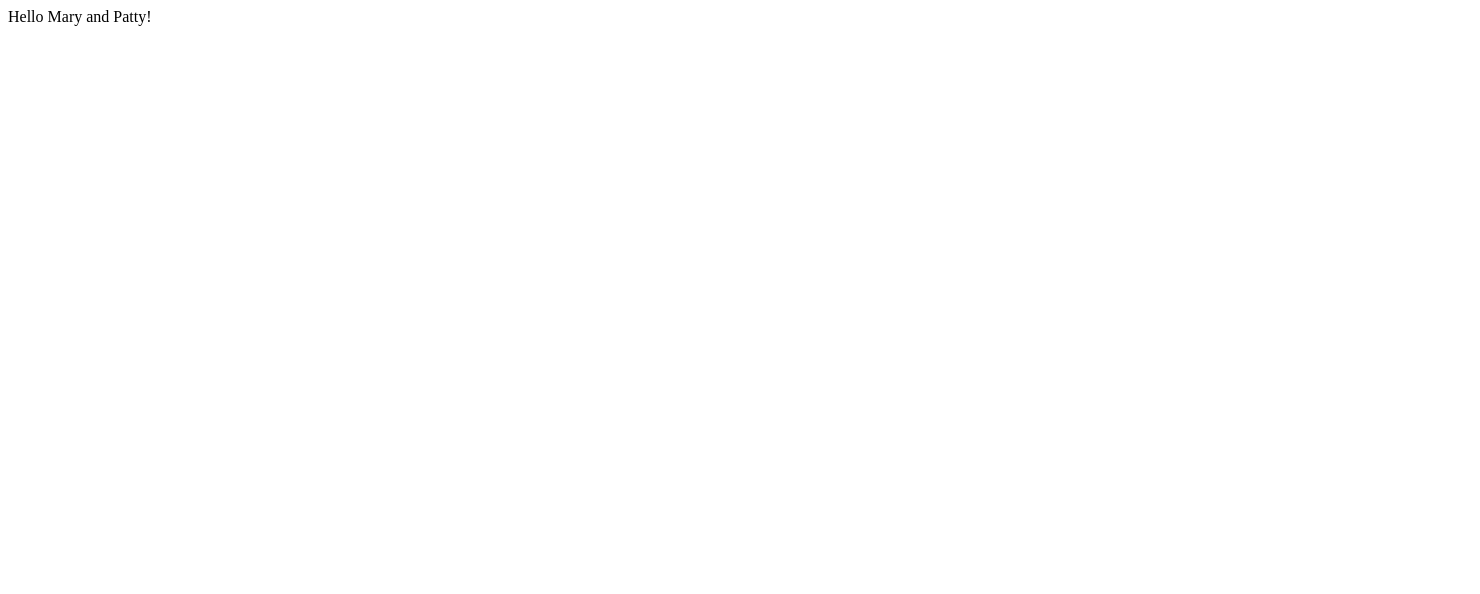
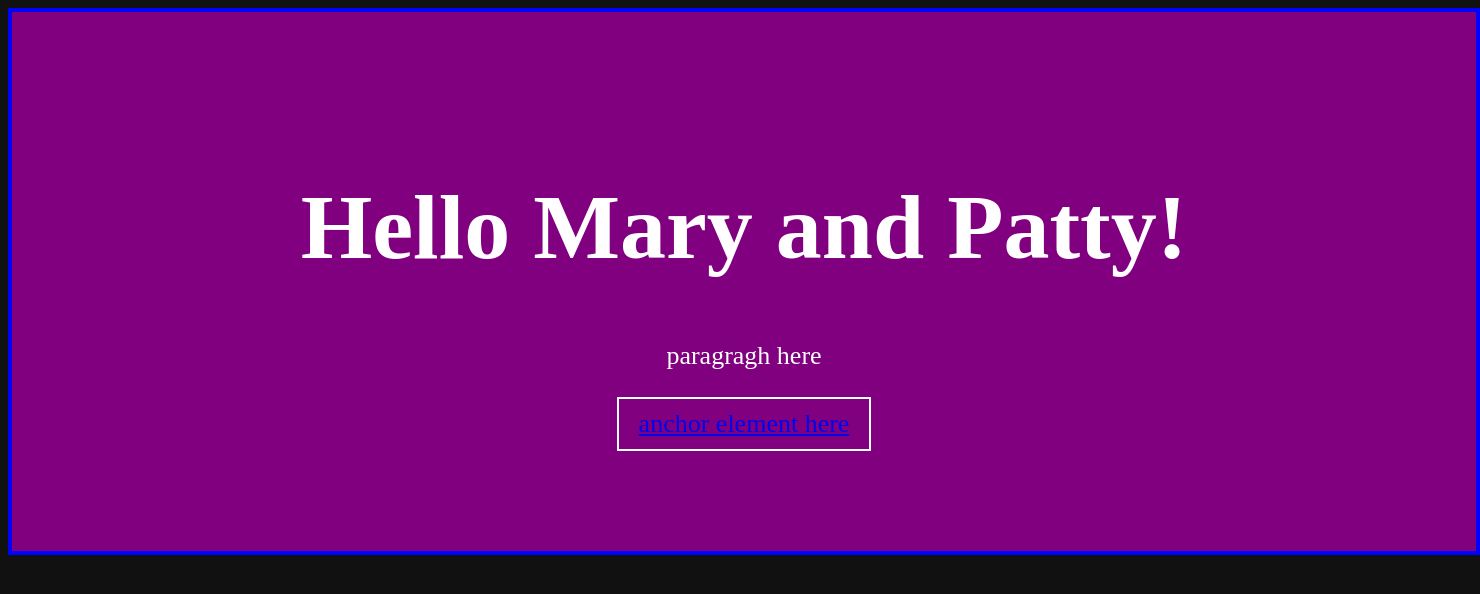
Before and after one commit to miott7/mike.github.io, a plain HTML site: page index.html in a window 1280 px wide. Shown: the whole page, 1480 px wide, since content can reach past the window. Drawn offline with Linux system fonts and the light colour scheme.

Commit message:
Responsive adjustments

```diff
--- a/css/index.css
+++ b/css/index.css
@@ -2,3 +2,73 @@
  * Custom CSS
  * responsive css video https://youtu.be/UUjNEMXZA-k
  */
+ html {
+    font-size: 62.5%;
+ }
+
+ body {
+    background-color: #111;
+    color: #fff;
+    text-align: center;
+ }
+
+ .wrapper-main {
+    /* width: 1000px; */
+    padding: 100px;
+    margin: 0 auto;
+    border: 4px solid blue;
+ }
+
+ h1 {
+    font-size: 9.2rem;
+ }
+
+ p {
+    font-size: 2.6rem;
+ }
+
+ a {
+    display: block;
+    width: fit-content;
+    border: 2px solid #fff;
+    padding: 10px 20px;
+    margin:  20px auto 0;
+    font-size: 2.6rem;
+ }
+
+@media (max-width: 600px) and (orientation: landscape) {
+    .wrapper-main {
+        width: 100%;
+        background-color: orange;
+    }
+}
+
+@media (min-width: 601px) and (orientation: landscape) {
+    .wrapper-main {
+        width: 100%;
+        background-color: red;
+    }
+}
+
+/* <600px, 601, 768, 992, 1200 */
+
+@media (min-width: 768px) and (orientation: landscape) {
+    .wrapper-main {
+        width: 100%;
+        background-color: green;
+    }
+}
+
+@media (min-width: 992px) and (orientation: landscape) {
+    .wrapper-main {
+        width: 100%;
+        background-color: purple;
+    }
+}
+
+/* @media (min-width: 1200px) and (orientation: landscape) {
+    .wrapper-main {
+        width: 100%;
+        background-color: aqua;
+    }
+} */
--- a/index.html
+++ b/index.html
@@ -1,10 +1,18 @@
 <!DOCTYPE html>
 <html>
     <head>
-        <link rel="stylesheet" href="css/base.css">
-
+        <meta charset="UTF-8">
+        <meta name="viewport" content="width=device-width, initial-scale=1.0">
+        <link rel="preconnect" href="https://fonts.googleapis.com">
+        <link rel="preconnect" href="https://fonts.gstatic.com" crossorigin>
+        <!-- investigate fonts.googleapis.com css for details and other settings -->
+        <link rel="stylesheet" href="css/index.css">
     </head>
     <body>
-        Hello Mary and Patty!
+        <div class="wrapper-main">
+            <h1>Hello Mary and Patty!</h1>
+            <p>paragragh here</p>
+            <a href="#">anchor element here</a>
+        </div>
     </body>
 </html>
```
